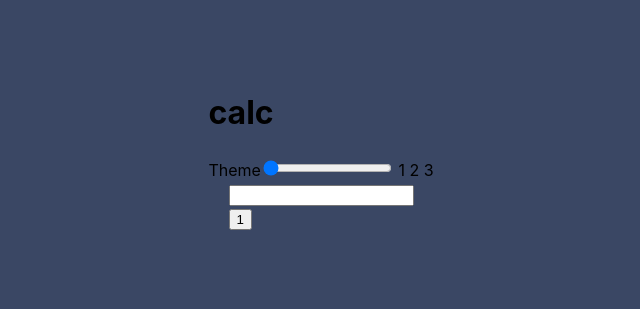
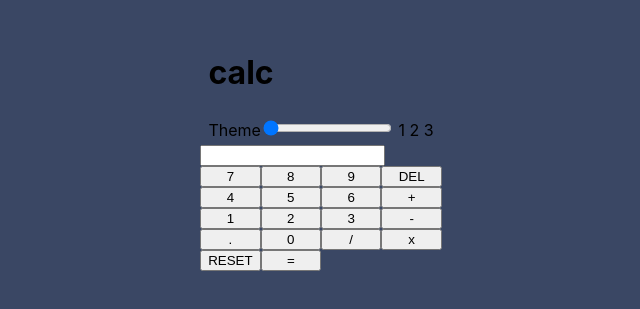
Before and after one commit to shashi1562/calculator, a Vue app: page / in a window 1280 px wide. Shown: the part 251-560 px from the top of the page, without its empty margins (319-959 px from the left). Built offline with nearby package versions, Linux system fonts and the light colour scheme.

Commit message:
add buttons basics

```diff
--- a/src/components/Buttons.vue
+++ b/src/components/Buttons.vue
@@ -1,7 +1,28 @@
+<script setup lang="ts">
+    import { buttons } from '../utils/constants.ts'
+    const emit = defineEmits(["addchar", "delete", "reset", "calculate"]);
+
+    function handleClick(event) {
+        emit(event.target.dataset.event, event.target.innerText);
+    }
+</script>
+
 <template>
-    <div>
-        <button>
-            1
+    <div class="buttonsContainer">
+        <button
+            v-for="btn of buttons"
+            :class="btn.classes"
+            :data-event="btn.event"
+            @click="handleClick"
+        >
+            {{ btn.content }}
         </button>
     </div>
 </template>
+
+<style>
+    .buttonsContainer {
+        display: grid;
+        grid-template-columns: repeat(4, 1fr);
+    }
+</style>
--- /dev/null
+++ b/src/utils/constants.ts
@@ -0,0 +1,28 @@
+type Event = "addchar" | "delete" | "reset" | "calculate";
+
+type Button = {
+    content: string,
+    classes: string,
+    event: Event,
+}
+
+export const buttons: Button[] = [
+    { content: "7", classes: "btn", event: "addchar" },
+    { content: "8", classes: "btn", event: "addchar" },
+    { content: "9", classes: "btn", event: "addchar" },
+    { content: "DEL", classes: "btn btn-del", event: "delete" },
+    { content: "4", classes: "btn", event: "addchar" },
+    { content: "5", classes: "btn", event: "addchar" },
+    { content: "6", classes: "btn", event: "addchar" },
+    { content: "+", classes: "btn", event: "addchar" },
+    { content: "1", classes: "btn", event: "addchar" },
+    { content: "2", classes: "btn", event: "addchar" },
+    { content: "3", classes: "btn", event: "addchar" },
+    { content: "-", classes: "btn", event: "addchar" },
+    { content: ".", classes: "btn", event: "addchar" },
+    { content: "0", classes: "btn", event: "addchar" },
+    { content: "/", classes: "btn", event: "addchar" },
+    { content: "x", classes: "btn", event: "addchar" },
+    { content: "RESET", classes: "btn btn-del btn-bottom", event: "reset" },
+    { content: "=", classes: "btn btn-bottom btn-submit", event: "calculate" },
+];
```
